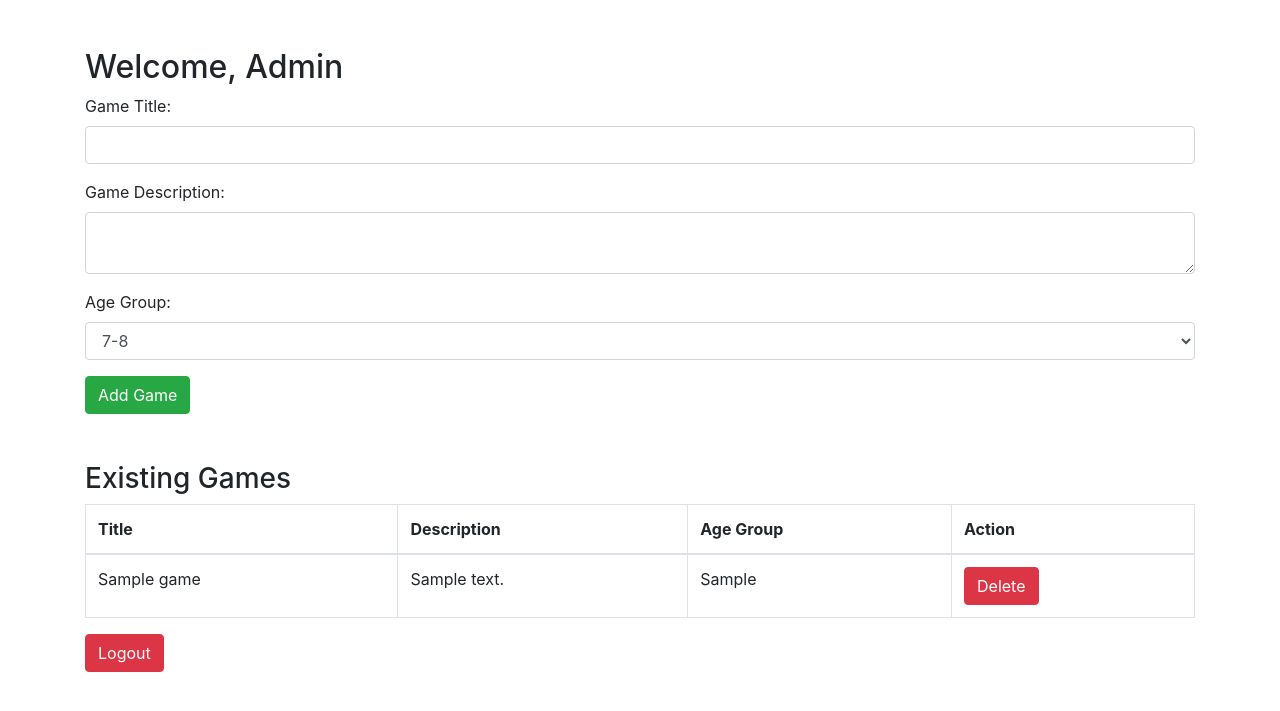
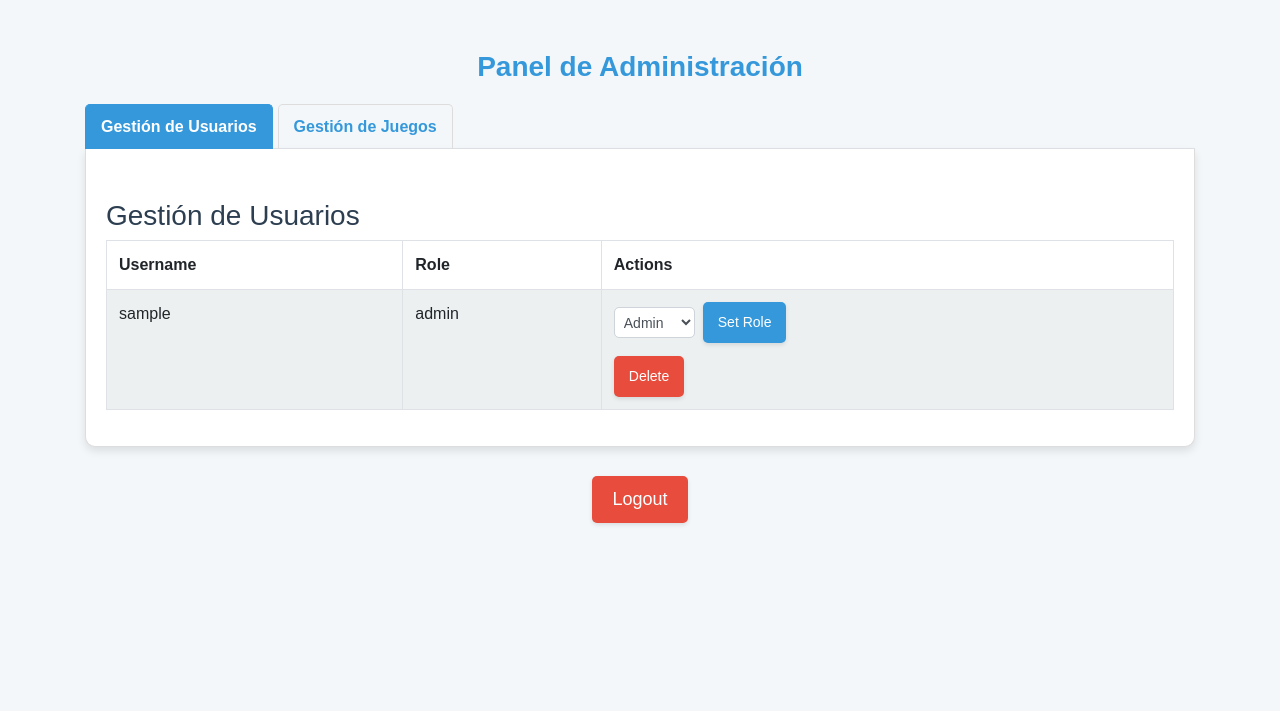
Before and after one commit to Alequip/Focus, a Flask app: template templates/admin_dashboard.html in a window 1280 px wide. Shown: the top 711 px of the page. Run offline with Flask 3, Linux system fonts and the light colour scheme; the template is opened without the code that fills it: values that come from a table or form of the project are taken from there, others are empty; tables that the repository leaves empty hold one stand-in row (values such as "Sample post"); some libraries are stand-ins or nearby versions.

Commit message:
Refactoriza el panel de administración y mejora la experiencia de usuario
-   Refactoriza el código del panel de administración para separar la estructura, el estilo y la lógica.
-   Aplica estilos actualizados para un diseño más moderno y corporativo.
-   Implementa la navegación por pestañas para organizar la gestión de usuarios y juegos.
-   Mejora la legibilidad, la organización y la usabilidad del panel de administración.

```diff
--- /dev/null
+++ b/Static/CSS/admin_dashboard.css
@@ -0,0 +1,183 @@
+.nav-tabs .nav-link {
+    color: #3498db;
+    font-weight: bold;
+    border-radius: 5px 5px 0 0;
+    margin-right: 5px;
+    padding: 10px 15px;
+    border: 1px solid #ddd;
+    border-bottom: none;
+}
+
+.nav-tabs .nav-link:hover {
+    background-color: #f0f0f0;
+    border-color: #ccc;
+}
+
+.nav-tabs .nav-link.active {
+    color: white;
+    background-color: #3498db;
+    border-color: #3498db;
+}
+
+.tab-content {
+    background-color: white;
+    padding: 20px;
+    border-radius: 0 0 10px 10px;
+    box-shadow: 0 4px 8px rgba(0, 0, 0, 0.1);
+    border: 1px solid #ddd;
+    border-top: none;
+}
+
+body {
+    background-color: #f4f7f9;
+    font-family: 'Arial', sans-serif;
+}
+
+.container {
+    margin-top: 50px;
+}
+
+.header-title {
+    color: #3498db;
+    /* Azul corporativo */
+    font-size: 28px;
+    font-weight: bold;
+    text-align: center;
+    margin-bottom: 20px;
+}
+
+h3 {
+    color: #2c3e50;
+    /* Gris oscuro */
+    margin-top: 30px;
+}
+
+
+.table-striped > tbody > tr:nth-child(odd) > td,
+.table-striped > tbody > tr:nth-child(odd) > th {
+  background-color: #ecf0f1; /* Light gray for odd rows */
+}
+
+.table-hover tbody tr:hover td,
+.table-hover tbody tr:hover th {
+  background-color: #d4e6f1; /* Light blue on hover */
+}
+
+.table-bordered {
+    border: 1px solid #dee2e6 !important;
+}
+
+.table-bordered td, .table-bordered th {
+    border: 1px solid #dee2e6 !important;
+}
+
+
+.btn-primary {
+    background-color: #3498db;
+    /* Azul corporativo */
+    border: none;
+    color: white;
+    padding: 10px 15px;
+    border-radius: 5px;
+    transition: background-color 0.3s ease;
+    box-shadow: 0 2px 4px rgba(0, 0, 0, 0.1);
+}
+
+.btn-primary:hover {
+    background-color: #217dbb;
+    box-shadow: 0 3px 6px rgba(0, 0, 0, 0.1);
+}
+
+.btn-danger {
+    background-color: #e74c3c;
+    /* Rojo */
+    border: none;
+    color: white;
+    padding: 10px 15px;
+    border-radius: 5px;
+    transition: background-color 0.3s ease;
+    margin-top: 5px;
+    box-shadow: 0 2px 4px rgba(0, 0, 0, 0.1);
+}
+
+.btn-danger:hover {
+    background-color: #c0392b;
+    box-shadow: 0 3px 6px rgba(0, 0, 0, 0.1);
+}
+
+.btn-success {
+    background-color: #2ecc71;
+    /* Verde */
+    border: none;
+    color: white;
+    padding: 10px 15px;
+    border-radius: 5px;
+    transition: background-color 0.3s ease;
+    box-shadow: 0 2px 4px rgba(0, 0, 0, 0.1);
+}
+
+.btn-success:hover {
+    background-color: #27ae60;
+    box-shadow: 0 3px 6px rgba(0, 0, 0, 0.1);
+}
+
+.logout-btn a {
+    color: white;
+    text-decoration: none;
+    font-size: 18px;
+    background-color: #e74c3c;
+    /* Rojo oscuro */
+    padding: 10px 20px;
+    border-radius: 5px;
+    transition: background-color 0.3s ease;
+    box-shadow: 0 2px 4px rgba(0, 0, 0, 0.1);
+}
+
+.logout-btn a:hover {
+    background-color: #c0392b;
+    box-shadow: 0 3px 6px rgba(0, 0, 0, 0.1);
+}
+
+.age-group-btn {
+    display: block;
+    text-align: center;
+    background-color: #fff;
+    border-radius: 5px;
+    padding: 10px;
+    box-shadow: 0 2px 5px rgba(0, 0, 0, 0.1);
+    transition: transform 0.3s ease;
+    margin-bottom: 10px;
+}
+
+.age-group-btn:hover {
+    transform: translateY(-5px);
+    box-shadow: 0 4px 8px rgba(0, 0, 0, 0.1);
+}
+
+.age-group-btn p {
+    font-size: 16px;
+    color: #34495e;
+    /* Darker text */
+    font-weight: bold;
+    margin-top: 5px;
+}
+
+.form-control-sm {
+    border-radius: 5px;
+    padding: 5px;
+    font-size: 14px;
+}
+
+.form-inline .form-group {
+    margin-right: 10px;
+    margin-bottom: 0;
+}
+
+.section-wrapper {
+    background-color: #ffffff;
+    padding: 20px;
+    border-radius: 10px;
+    margin-bottom: 20px;
+    box-shadow: 0 4px 8px rgba(0, 0, 0, 0.1);
+    border: 1px solid #ededed;
+}
--- /dev/null
+++ b/Static/js/admin_dashboard.js
@@ -0,0 +1,6 @@
+$(function () {
+    $('#adminTabs a').on('click', function (e) {
+        e.preventDefault();
+        $(this).tab('show');
+    });
+});
--- a/app.py
+++ b/app.py
@@ -1,8 +1,9 @@
-from flask import Flask, render_template, request, redirect, url_for, session
+from flask import Flask, render_template, request, redirect, url_for, session, abort, flash
 from flask_sqlalchemy import SQLAlchemy
 from werkzeug.security import generate_password_hash, check_password_hash
 from datetime import timedelta
 import pyodbc
+from flask_login import UserMixin, LoginManager, login_user, logout_user, login_required, current_user
 
 app = Flask(__name__)
 app.secret_key = 'supersecretkey'
@@ -10,11 +11,16 @@ app.permanent_session_lifetime = timedelta(minutes=30)
 app.config['SQLALCHEMY_DATABASE_URI'] = "mssql+pyodbc://@localhost/Inveing?driver=ODBC+Driver+17+for+SQL+Server&Trusted_Connection=yes"
 db = SQLAlchemy(app)
 
-class User(db.Model):
+# Flask-Login configuration
+login_manager = LoginManager()
+login_manager.init_app(app)
+login_manager.login_view = 'login'  # Specify the login view function
+
+class User(UserMixin, db.Model):
     id = db.Column(db.Integer, primary_key=True)
     username = db.Column(db.String(50), unique=True, nullable=False)
     password = db.Column(db.String(200), nullable=False)
-    role = db.Column(db.String(10), nullable=False)  # 'admin' or 'student'
+    role = db.Column(db.String(10), nullable=False, default='student')  # 'admin' or 'student'
 
 class Game(db.Model):
     id = db.Column(db.Integer, primary_key=True)
@@ -24,6 +30,10 @@ class Game(db.Model):
 
 with app.app_context():
     db.create_all()
+
+@login_manager.user_loader
+def load_user(user_id):
+    return User.query.get(int(user_id))
 
 @app.route('/')
 def home():
@@ -36,54 +46,62 @@ def login():
         password = request.form['password']
         user = User.query.filter_by(username=username).first()
         if user and check_password_hash(user.password, password):
-            session['user'] = user.username
-            session['role'] = user.role
+            login_user(user)  # Log in the user using Flask-Login
+            session['user'] = user.username #redundante, pero se deja
+            session['role'] = user.role #redundante, pero se deja
             return redirect(url_for('dashboard'))
-        return 'Invalid Credentials'
+        flash('Invalid username or password')  # Use flash for error messages
+        return render_template('login.html')
     return render_template('login.html')
 
+def is_admin():
+    if not current_user.is_authenticated or current_user.role != 'admin':
+        abort(403)  # Forbidden
+
 @app.route('/dashboard')
+@login_required
 def dashboard():
-    if 'user' in session:
-        if session['role'] == 'admin':
-            games = Game.query.all()
-            return render_template('admin_dashboard.html', games=games)
-        return render_template('student_dashboard.html')
-    return redirect(url_for('login'))
+    if current_user.role == 'admin':
+        users = User.query.all()
+        games = Game.query.all() #get games
+        return render_template('admin_dashboard.html', users=users, games=games)
+    return render_template('student_dashboard.html')
 
 @app.route('/games/<age_group>')
+@login_required
 def games(age_group):
-    if 'user' in session and session['role'] == 'student':
+    if current_user.role == 'student':
         games_list = Game.query.filter_by(age_group=age_group).all()
         return render_template('games.html', games=games_list, age_group=age_group)
-    return redirect(url_for('login'))
+    return redirect(url_for('dashboard')) #redirect a dashboard
 
 @app.route('/add_game', methods=['POST'])
+@login_required
 def add_game():
-    if 'user' in session and session['role'] == 'admin':
-        title = request.form['title']
-        description = request.form['description']
-        age_group = request.form['age_group']
-        new_game = Game(title=title, description=description, age_group=age_group)
-        db.session.add(new_game)
-        db.session.commit()
-        return redirect(url_for('dashboard'))
-    return redirect(url_for('login'))
+    is_admin()
+    title = request.form['title']
+    description = request.form['description']
+    age_group = request.form['age_group']
+    new_game = Game(title=title, description=description, age_group=age_group)
+    db.session.add(new_game)
+    db.session.commit()
+    return redirect(url_for('dashboard'))
 
 @app.route('/delete_game/<int:game_id>')
+@login_required
 def delete_game(game_id):
-    if 'user' in session and session['role'] == 'admin':
-        game = Game.query.get(game_id)
-        if game:
-            db.session.delete(game)
-            db.session.commit()
-            return redirect(url_for('dashboard'))
-        return redirect(url_for('login'))
+    is_admin()
+    game = Game.query.get(game_id)
+    if game:
+        db.session.delete(game)
+        db.session.commit()
+    return redirect(url_for('dashboard'))
 
 @app.route('/logout')
+@login_required #Require Login
 def logout():
-    session.pop('user', None)
-    session.pop('role', None)
+    logout_user()
+    session.clear()
     return redirect(url_for('login'))
 
 @app.route('/register', methods=['GET', 'POST'])
@@ -91,13 +109,34 @@ def register():
     if request.method == 'POST':
         username = request.form['username']
         password = request.form['password']
-        role = request.form['role']
         hashed_password = generate_password_hash(password)
-        new_user = User(username=username, password=hashed_password, role=role)
+        new_user = User(username=username, password=hashed_password, role='student')  # Set default role
         db.session.add(new_user)
         db.session.commit()
         return redirect(url_for('login'))
     return render_template('register.html')
+
+@app.route('/admin/user/<int:user_id>/set_role', methods=['POST'])
+@login_required
+def set_user_role(user_id):
+    is_admin()
+    user = User.query.get_or_404(user_id)
+    new_role = request.form['role']
+    if new_role in ('student', 'admin'):
+        user.role = new_role
+        db.session.commit()
+    else:
+        flash('Invalid role.')
+    return redirect(url_for('dashboard'))
+
+@app.route('/admin/user/<int:user_id>/delete', methods=['POST'])
+@login_required
+def delete_user(user_id):
+    is_admin()
+    user = User.query.get_or_404(user_id)
+    db.session.delete(user)
+    db.session.commit()
+    return redirect(url_for('dashboard'))
 
 @app.route('/play_game/<int:game_id>')
 def play_game(game_id):
--- a/templates/admin_dashboard.html
+++ b/templates/admin_dashboard.html
@@ -1,24 +1,78 @@
-<!-- admin_dashboard.html -->
 <!DOCTYPE html>
 <html>
 <head>
     <title>Admin Dashboard</title>
+    <meta name="viewport" content="width=device-width, initial-scale=1.0">
     <link rel="stylesheet" href="https://maxcdn.bootstrapcdn.com/bootstrap/4.5.2/css/bootstrap.min.css">
+    <link rel="stylesheet" href="{{ url_for('static', filename='css/admin_dashboard.css') }}">
 </head>
 <body>
-    <div class="container mt-5">
-        <h2>Welcome, Admin</h2>
-        <form method="POST" action="/add_game">
+    <div class="container">
+        <h2 class="header-title">Panel de Administración</h2>
+        <ul class="nav nav-tabs" id="adminTabs" role="tablist">
+            <li class="nav-item">
+                <a class="nav-link active" id="user-tab" data-toggle="tab" href="#user-management" role="tab" aria-controls="user-management" aria-selected="true">Gestión de Usuarios</a>
+            </li>
+            <li class="nav-item">
+                <a class="nav-link" id="game-tab" data-toggle="tab" href="#game-management" role="tab" aria-controls="game-management" aria-selected="false">Gestión de Juegos</a>
+            </li>
+        </ul>
+        <div class="tab-content" id="adminTabsContent">
+            <div class="tab-pane fade show active" id="user-management" role="tabpanel" aria-labelledby="user-tab">
+                <div class="row">
+                    <div class="col-md-12">
+                        <h3>Gestión de Usuarios</h3>
+                        <div class="table-responsive">
+                            <table class="table table-striped table-hover table-bordered bg-white">
+                                <thead>
+                                    <tr>
+                                        <th>Username</th>
+                                        <th>Role</th>
+                                        <th>Actions</th>
+                                    </tr>
+                                </thead>
+                                <tbody>
+                                    {% for user in users %}
+                                    <tr>
+                                        <td>{{ user.username }}</td>
+                                        <td>{{ user.role }}</td>
+                                        <td>
+                                            <form method="POST" action="{{ url_for('set_user_role', user_id=user.id) }}" class="form-inline">
+                                                <div class="form-group mr-2">
+                                                    <select name="role" class="form-control form-control-sm">
+                                                        <option value="student" {% if user.role == 'student' %}selected{% endif %}>Student</option>
+                                                        <option value="admin" {% if user.role == 'admin' %}selected{% endif %}>Admin</option>
+                                                    </select>
+                                                </div>
+                                                <button type="submit" class="btn btn-primary btn-sm">Set Role</button>
+                                            </form>
+                                            <form method="POST" action="{{ url_for('delete_user', user_id=user.id) }}" class="form-inline mt-2">
+                                                <button type="submit" class="btn btn-danger btn-sm">Delete</button>
+                                            </form>
+                                        </td>
+                                    </tr>
+                                    {% endfor %}
+                                </tbody>
+                            </table>
+                        </div>
+                    </div>
+                </div>
+            </div>
+            <div class="tab-pane fade" id="game-management" role="tabpanel" aria-labelledby="game-tab">
+                <div class="row">
+                    <div class="col-md-8">
+                        <h3>Gestión de Juegos</h3>
+                        <form method="POST" action="/add_game" class="form-group">
                             <div class="form-group">
-                <label>Game Title:</label>
+                                <label>Título del Juego:</label>
                                 <input type="text" name="title" class="form-control" required>
                             </div>
                             <div class="form-group">
-                <label>Game Description:</label>
+                                <label>Descripción del Juego:</label>
                                 <textarea name="description" class="form-control" required></textarea>
                             </div>
                             <div class="form-group">
-                <label>Age Group:</label>
+                                <label>Grupo de Edad:</label>
                                 <select name="age_group" class="form-control">
                                     <option value="7-8">7-8</option>
                                     <option value="9-10">9-10</option>
@@ -27,15 +81,19 @@
                             </div>
                             <button type="submit" class="btn btn-success">Add Game</button>
                         </form>
-
-        <h3 class="mt-5">Existing Games</h3>
-        <table class="table table-bordered">
+                    </div>
+                </div>
+                <div class="row mt-5">
+                    <div class="col-md-12">
+                        <h3>Juegos Existentes</h3>
+                        <div class="table-responsive">
+                            <table class="table table-striped table-hover table-bordered bg-white">
                                 <thead>
                                     <tr>
-                    <th>Title</th>
-                    <th>Description</th>
-                    <th>Age Group</th>
-                    <th>Action</th>
+                                        <th>Título</th>
+                                        <th>Descripción</th>
+                                        <th>Grupo de Edad</th>
+                                        <th>Acción</th>
                                     </tr>
                                 </thead>
                                 <tbody>
@@ -44,12 +102,23 @@
                                         <td>{{ game.title }}</td>
                                         <td>{{ game.description }}</td>
                                         <td>{{ game.age_group }}</td>
-                    <td><a href="/delete_game/{{ game.id }}" class="btn btn-danger">Delete</a></td>
+                                        <td><a href="/delete_game/{{ game.id }}" class="btn btn-danger btn-sm">Delete</a></td>
                                     </tr>
                                     {% endfor %}
                                 </tbody>
                             </table>
+                        </div>
+                    </div>
+                </div>
+            </div>
+        </div>
+        <div class="logout-btn text-center mt-4">
             <a href="/logout" class="btn btn-danger">Logout</a>
         </div>
+    </div>
+    <script src="https://code.jquery.com/jquery-3.5.1.slim.min.js"></script>
+    <script src="https://cdn.jsdelivr.net/npm/@popperjs/core@2.5.4/dist/umd/popper.min.js"></script>
+    <script src="https://maxcdn.bootstrapcdn.com/bootstrap/4.5.2/js/bootstrap.min.js"></script>
+    <script src="{{ url_for('static', filename='js/admin_dashboard.js') }}"></script>
 </body>
 </html>
```
Also changed, not shown: templates/register.html (+0 -8 lines). Lines whose indentation alone changed are shown as unchanged.
